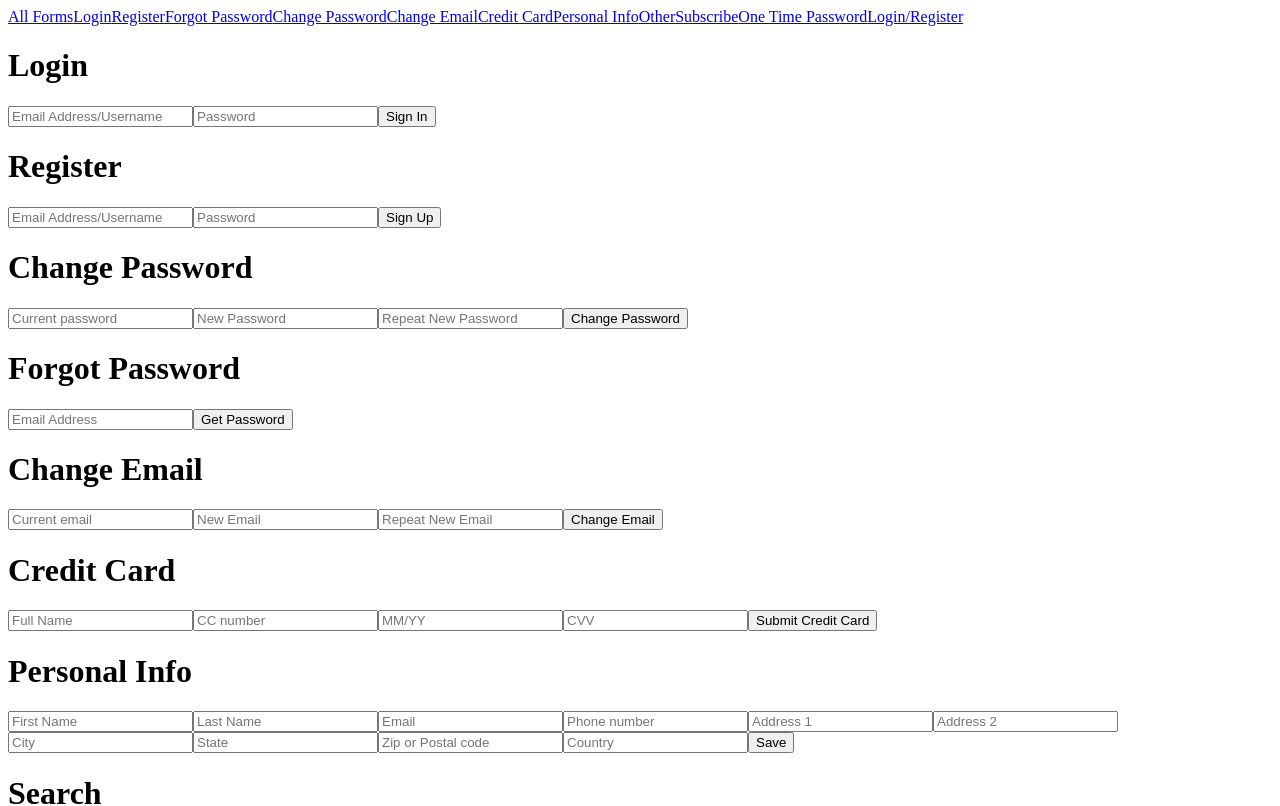
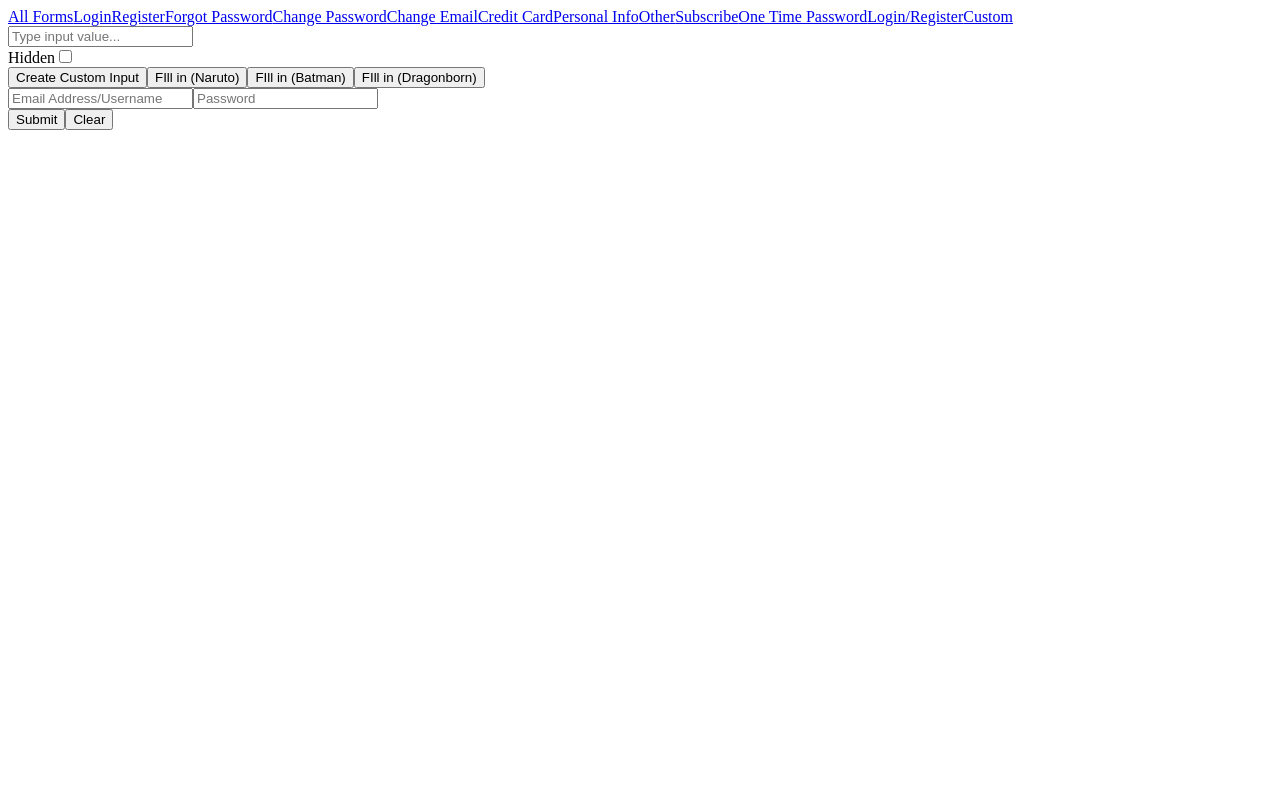
Before and after one commit to NordPass/autofill-samples, a React (Vite) app: page /#/custom in a window 1280 px wide. Shown: the top 806 px of the page. Built offline with nearby package versions, Linux system fonts and the light colour scheme.

Commit message:
chore: create custom form builder
chore: add custom default field

chore: delete custom field

```diff
--- /dev/null
+++ b/src/Forms/Custom.tsx
@@ -0,0 +1,117 @@
+import React from "react";
+import { useRef, useState } from "react";
+
+interface ICustomInput {
+  label?: string;
+  placeholder?: string;
+  type: 'text' | 'hidden';
+}
+
+export const Custom = () => {
+  const [customInputs, setCustomInputs] = useState<Array<ICustomInput>>([]);
+  const inputFormValue = useRef<HTMLInputElement>(null);
+  const hiddenValue = useRef<HTMLInputElement>(null);
+  const username = useRef<HTMLInputElement>(null);
+  const password = useRef<HTMLInputElement>(null);
+
+  return (
+    <div className="ml-6">
+      <input
+        className="input input-bordered w-full max-w-xs mt-2"
+        type="text"
+        placeholder="Type input value..."
+        ref={inputFormValue}
+      />
+      <div className="flex mt-2">
+        Hidden
+        <input type="checkbox" className="checkbox ml-2" ref={hiddenValue} />
+      </div>
+      <button
+        className="btn btn-outline mt-2 btn-primary"
+        type="button"
+        onClick={() => {
+          setCustomInputs([...customInputs, { label: inputFormValue.current!.value, placeholder: inputFormValue.current!.value, type: hiddenValue.current!.checked ? 'hidden' : 'text' }])
+        }}
+      >
+        Create Custom Input
+      </button>
+      <button
+        className="btn btn-outline ml-3"
+        type="button"
+        onClick={() => {
+          username.current!.value = 'naruto.uzumaki@gmail.com';
+          password.current!.value = '12345';
+        }}
+      >
+        FIll in (Naruto)
+      </button>
+      <button
+        className="btn btn-outline ml-3"
+        type="button"
+        onClick={() => {
+          username.current!.value = 'brucewayne33112@gmail.com';
+          password.current!.value = 'alfredthebutler123';
+        }}
+      >
+        FIll in (Batman)
+      </button>
+      <button
+        className="btn btn-outline ml-3"
+        type="button"
+        onClick={() => {
+          username.current!.value = 'dragonBorn33112@gmail.com';
+          password.current!.value = 'afterdarknessAlwaysComesLight_1';
+        }}
+      >
+        FIll in (Dragonborn)
+      </button>
+      <form className="flex flex-col items-start mt-3">
+        <label>
+          <input
+            ref={username}
+            className="input input-bordered w-full max-w-xs"
+            type="text"
+            placeholder="Email Address/Username"
+          />
+        </label>
+        <label>
+          <input
+            ref={password}
+            className="input input-bordered w-full max-w-xs"
+            type="password"
+            placeholder="Password"
+            autoComplete="current-password"
+          />
+        </label>
+        {customInputs.map((customInput, key) => (
+           <React.Fragment key={key}>
+            <label htmlFor={customInput.label}>
+              <input
+                id={customInput.label}
+                className="input input-bordered w-full max-w-xs mt-1"
+                type={customInput.type}
+                placeholder={customInput.placeholder}
+              />
+            </label>
+          </React.Fragment>
+        ))}
+
+        <div className="mt-3">
+          <button className="btn btn-outline mr-3" type="button">Submit</button>
+          <button
+            className="btn btn-outline"
+            type="button"
+            onClick={() => {
+              setCustomInputs([]);
+              inputFormValue.current!.value = '';
+              username.current!.value = '';
+              password.current!.value = '';
+            }}
+          >
+            Clear
+          </button>
+        </div>
+      </form>
+    </div>
+  );
+}
--- a/src/Navigation.tsx
+++ b/src/Navigation.tsx
@@ -14,5 +14,6 @@ export const Navigation = () => (
     <Link className="btn" to="/subscribe">Subscribe</Link>
     <Link className="btn" to="/mfa">One Time Password</Link>
     <Link className="btn" to="/loginRegister">Login/Register</Link>
+    <Link className="btn" to="/custom">Custom</Link>
   </nav>
 );
--- a/src/index.tsx
+++ b/src/index.tsx
@@ -15,6 +15,7 @@ import { PersonalInfo } from './Forms/PersonalInfo.tsx';
 import { Register } from './Forms/Register.tsx';
 import { Subscribe } from './Forms/Subscribe.tsx';
 import { Navigation } from './Navigation.tsx';
+import { Custom } from './Forms/Custom.tsx';
 
 ReactDOM.createRoot(document.getElementById('root')!).render(
   <React.StrictMode>
@@ -33,6 +34,7 @@ ReactDOM.createRoot(document.getElementById('root')!).render(
         <Route path="/subscribe" element={<Subscribe />} />
         <Route path="/mfa" element={<OneTimePassword />} />
         <Route path="/loginRegister" element={<LoginRegister />} />
+        <Route path="/custom" element={<Custom />} />
         <Route path="*" element={<AllForms />} />
       </Routes>
     </HashRouter>
```
